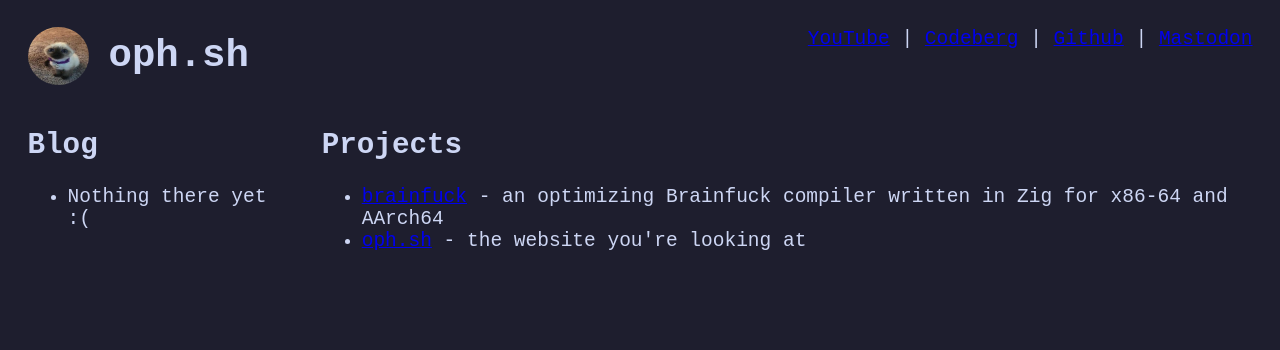
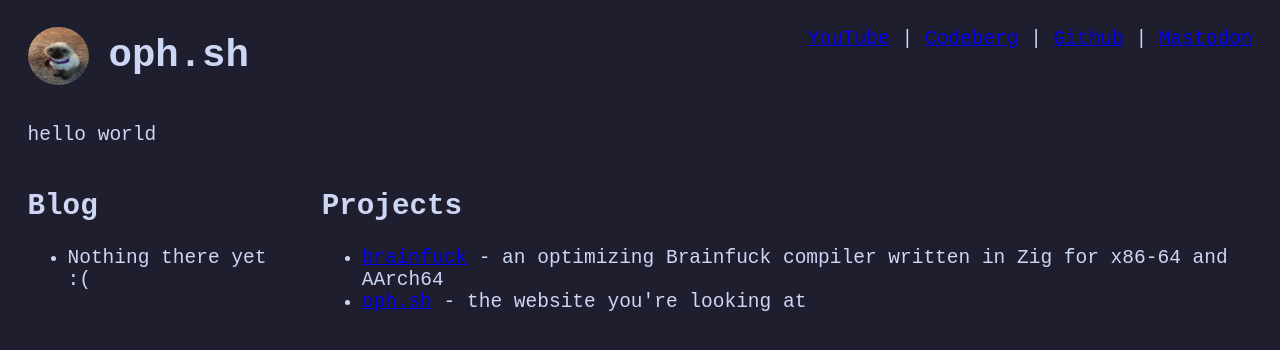
Before and after one commit to Nebularzz/Nebularzz.github.io, a plain HTML site: page index.html in a window 1280 px wide. Drawn offline with Linux system fonts and the light colour scheme.

Commit message:
add splash texts

```diff
--- a/index.html
+++ b/index.html
@@ -29,6 +29,31 @@
 			</div>
 		</div>
 		<div style="clear: both; display: flex">
+			<p id="splash"></p>
+			<script>
+				function randomSplash() {
+					let splashes = [
+					"hello world",
+					"nyawruffal",
+					"shhhhhhhhhhhhhhhh",
+					"neb neb",
+					"geometry dash",
+					"ziguana",
+					"sayfd",
+					"ziggy blud",
+					"autistic",
+					"gentoo",
+					"neovim",
+					"hs.hpo",
+					"follow me on the socials",
+					"you can make pretty things without frameworks",
+					]
+					let index = Math.floor(Math.random() * splashes.length)
+					return splashes[index]
+				}
+
+				document.getElementById("splash").innerText = randomSplash()
+			</script>
 		</div>
 		<div class="body" style="display: flex;">
 			<div>
```
